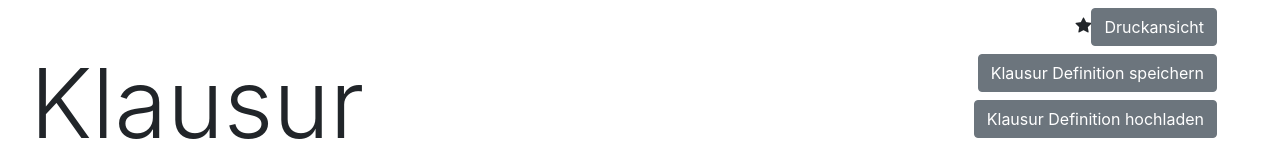
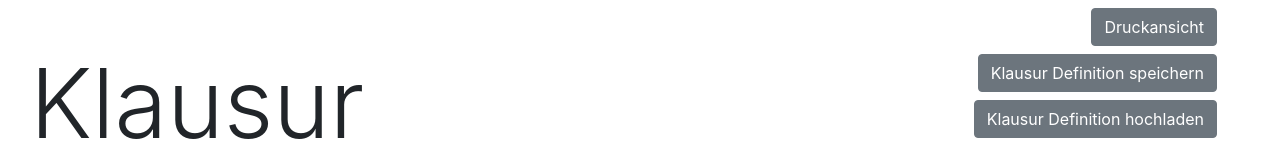
Before and after one commit to samunro/klausur, an Angular app: page / in a window 1280 px wide. Shown: the top 144 px of the page. Built offline with nearby package versions, Linux system fonts and the light colour scheme.

Commit message:
3 files modified

```diff
--- a/package.json
+++ b/package.json
@@ -12,8 +12,9 @@
     "@angular/platform-browser-dynamic": "^11.0.8",
     "@angular/router": "^11.0.8",
     "bootstrap": "^4.6.0",
-    "bootstrap-icons": "^1.4.0",
+    "camelcase": ">=6.2.0",
     "jquery": "1.9.1 - 3",
+    "ngx-bootstrap-icons": "^1.4.0",
     "popper.js": "^1.16.1",
     "rxjs": "^6.6.3",
     "tslib": "^2.1.0",
--- a/src/app/app.module.ts
+++ b/src/app/app.module.ts
@@ -6,6 +6,7 @@ import { AppComponent } from "./app.component";
 import { StudentPointsComponent } from "./student-points.component";
 import { HelloComponent } from "./hello.component";
 import { DOCUMENT } from "@angular/common";
+import { NgxBootstrapIconsModule } from 'ngx-bootstrap-icons';
 
 @NgModule({
   imports: [BrowserModule, FormsModule],
--- a/src/styles.css
+++ b/src/styles.css
@@ -1,3 +1,2 @@
 /* Add application styles & imports to this file! */
 @import '~bootstrap/dist/css/bootstrap.min.css';
-@import "~bootstrap-icons/font/bootstrap-icons.css";
```
